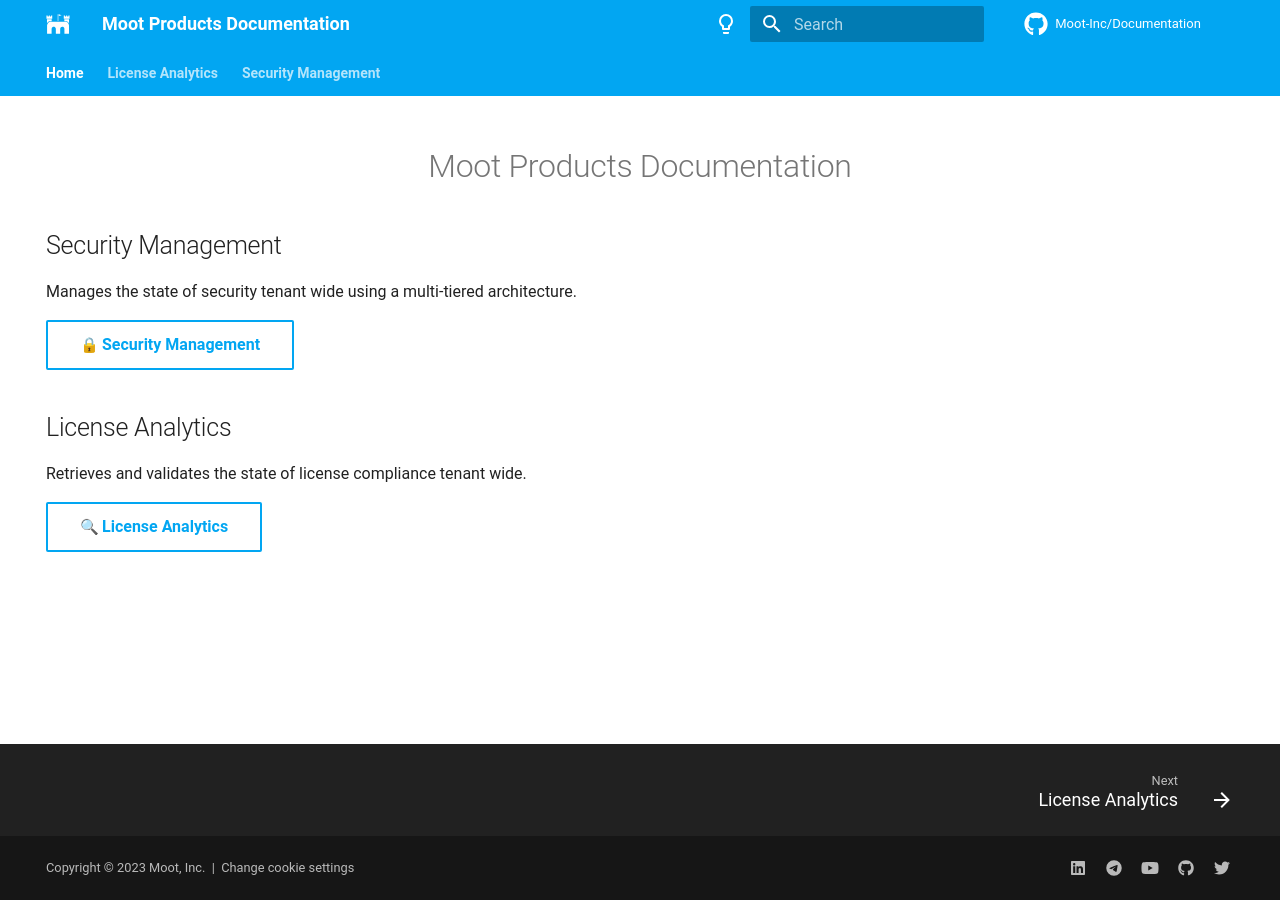
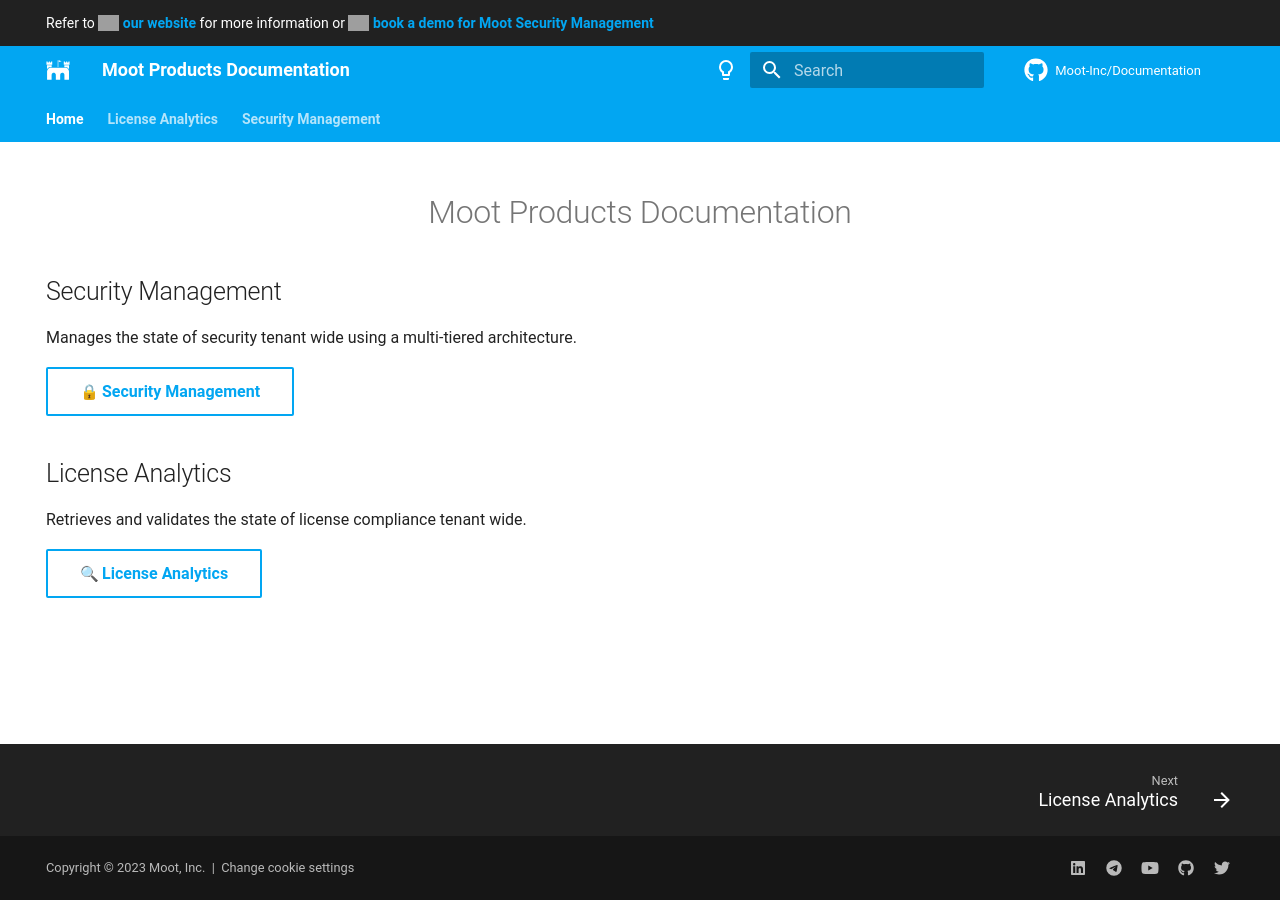
Before and after one commit to Software-Hardware-Integration-Lab/Documentation, an MkDocs documentation site: the page built from docs/index.md, in a window 1280 px wide. Built offline with MkDocs 1.6.1 and Material for MkDocs 9.7.7, drawn with Linux system fonts in a browser that asks for light colours; emoji names are drawn with the system emoji font; comment, search, counter and statistics services are not loaded; grey boxes are pictures that could not be loaded.

Commit message:
Added website header and SEO optimization

```diff
--- a/overrides/main.html
+++ b/overrides/main.html
@@ -1,6 +1,26 @@
 {% extends "base.html" %}
-{% block scripts %}
-<!-- Add scripts that need to run before here -->
+
+{% block extrahead %}
+
+<meta name="keywords"
+  content="Moot,Microsoft,M365,License,Document,Security,Intune,Defender,EntraID">
+<meta name="robots" content="index, follow">
+<meta http-equiv="Content-Type" content="text/html; charset=utf-8">
+<meta name="language" content="English">
+<meta name="revisit-after" content="8 days">
+<meta name="author" content="Elliot Huffman">
+
+<meta property='og:title' content='Moot Products Documentation' />
+<meta property='og:image'
+  content='https://mootinc.com/wp-content/uploads/2023/06/Moot-Logo-Light-Mode-980x317.png' />
+<meta property='og:description' content='Documentations for Moot products including MSM and MLA' />
+<meta property='og:url' content='https://mootinc.com/' />
+<meta property='og:image:width' content='980' />
+<meta property='og:image:height' content='317' />
+<!--  https://ogp.me/#types -->
+<meta property="og:type" content='website' />
+
+<!-- Microsoft Clarity -->
 <script type="text/javascript">
   (function (c, l, a, r, i, t, y) {
     c[a] = c[a] || function () { (c[a].q = c[a].q || []).push(arguments); };
@@ -20,6 +40,25 @@
     // Do nothing
   }
 </script>
+
+
 {{ super() }}
-<!-- Add scripts that need to run afterwards here -->
 {% endblock %}
+
+<!-- Announcement bar -->
+{% block announce %}
+Refer to
+<a rel="me" href="https://mootinc.com/">
+  <span class="twemoji GitHub">
+    <img src="https://github.com/Moot-Inc/Documentation/raw/main/docs/assets/Images/Moot%20Logo%20-%20Square%20White.svg">
+  </span>
+  <strong>our website</strong>
+</a>
+for more information or
+<a href="https://mootinc.com/book-demo/">
+  <span class="twemoji twitter">
+   <img src="https://github.com/Moot-Inc/Documentation/raw/main/docs/assets/Images/Moot%20Logo%20-%20Square%20Blue.svg">
+  </span>
+  <strong>book a demo for Moot Security Management</strong>
+</a>
+{% endblock %}
```
Lines whose indentation alone changed are shown as unchanged.
